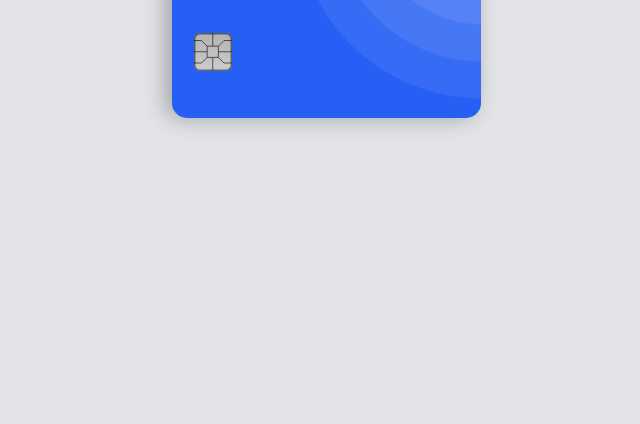
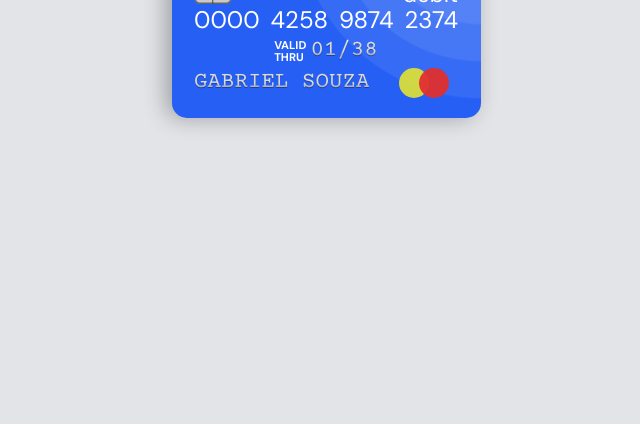
Before and after one commit to gabrielsouzas/credit-card, a plain HTML site: page index.html in a window 1280 px wide. Shown: the part 392-816 px from the top of the page, without its empty margins (314-954 px from the left). Drawn offline with nearby package versions, Linux system fonts and the light colour scheme.

Commit message:
Style corrections

```diff
--- a/index.html
+++ b/index.html
@@ -28,7 +28,29 @@
                 </svg>
             </div>
 
+            <div class="card__type">debit</div>
+            <div class="card__number">
+                <span>0000</span>
+                <span>4258</span>
+                <span>9874</span>
+                <span>2374</span>
+            </div>
+            <div class="card__valid-thru__exp-date">
+                <div class="card__valid-thru">
+                    <span>VALID</span>
+                    <span>THRU</span>
+                </div>
+                <div class="card__exp-date">01/38</div>
+            </div>
 
+            <!--<div class="card__digit-group">WW</div>-->
+            <div class="card__end">
+                <div class="card__name">GABRIEL SOUZA</div>
+                <div class="card__mark">
+                    <div class="card__mark-circle-a"></div>
+                    <div class="card__mark-circle-b"></div>
+                </div>
+            </div>
 
         </div>
     </div>
--- a/style.css
+++ b/style.css
@@ -1,3 +1,5 @@
+@import url('https://fonts.googleapis.com/css2?family=Courier+Prime:ital,wght@0,400;0,700;1,400;1,700&family=DM+Sans:ital,wght@0,400;0,500;0,700;1,400;1,500;1,700&display=swap');
+
 :root {
     --hue: 223;
     --bg: hsl(var(--hue),10%,90%);
@@ -118,4 +120,51 @@ body {
 .card__valid-thru,
 .card__name {
     text-transform: uppercase;
+    margin-top: 3px;
 }
+
+.card__valid-thru__exp-date {
+    width: 100%;
+    display: flex;
+    flex-direction: row;
+    align-items: center;
+    justify-content: center;
+    gap: 4px;
+}
+
+.card__valid-thru {
+    font-size: 0.5em;
+    font-weight: bold;
+    display: flex;
+    flex-direction: column;
+}
+
+.card__end {
+    display: flex;
+    flex-direction: row;
+    justify-content: space-between;
+    gap: 1rem;
+}
+
+.card__mark {
+    position: relative;
+    width: 30px;
+    height: auto;
+}
+
+.card__mark-circle-a,
+.card__mark-circle-b {
+    position: absolute;
+    width: 30px;
+    height: 30px;
+    border-radius: 100%;
+}
+
+.card__mark-circle-a {
+    background-color: rgba(231, 231, 44, 0.877);
+}
+
+.card__mark-circle-b {
+    left: 20px;
+    background-color: rgba(226, 47, 47, 0.945);
+}
```
Also changed, not shown: img/cool-background.png (added).
